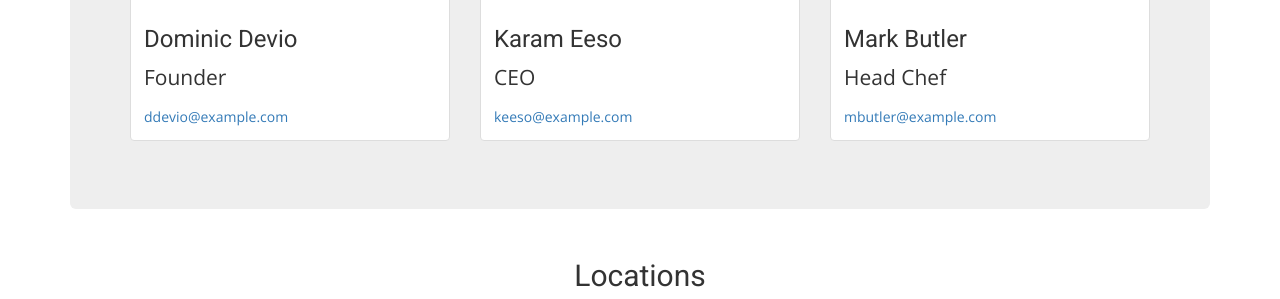
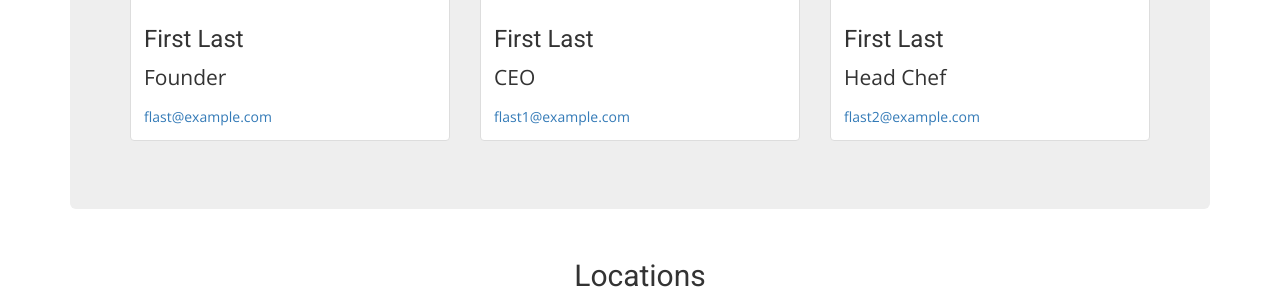
Before and after one commit to cmbdom/andromedaspace, a plain HTML site: page about.html in a window 1280 px wide. Shown: the part 738-1037 px from the top of the page. Drawn offline with nearby package versions, Linux system fonts and the light colour scheme.

Commit message:
Update about.html

```diff
--- a/about.html
+++ b/about.html
@@ -66,31 +66,31 @@
 
         <div class="col-sm-6 col-md-4">
           <div class="thumbnail">
-            <img src="img/devioheadshot.jpg" alt="...">
+            <img src="" alt="...">
             <div class="caption">
-              <h3>Dominic Devio</h3>
+              <h3>First Last</h3>
               <p>Founder</p>
-              <a href="mailto:#">ddevio@example.com</a>
+              <a href="mailto:#">flast@example.com</a>
             </div>
           </div>
         </div>
         <div class="col-sm-6 col-md-4">
           <div class="thumbnail">
-            <img src="img/eesoheadshot.jpg" alt="...">
+            <img src="" alt="...">
             <div class="caption">
-              <h3>Karam Eeso</h3>
+              <h3>First Last</h3>
               <p>CEO</p>
-              <a href="mailto:#">keeso@example.com</a>
+              <a href="mailto:#">flast1@example.com</a>
             </div>
           </div>
         </div>
         <div class="col-sm-6 col-md-4">
           <div class="thumbnail">
-            <img src="img/butlerheadshot.jpg" alt="...">
+            <img src="" alt="...">
             <div class="caption">
-              <h3>Mark Butler</h3>
+              <h3>First Last</h3>
               <p>Head Chef</p>
-              <a href="mailto:#">mbutler@example.com</a>
+              <a href="mailto:#">flast2@example.com</a>
             </div>
           </div>
         </div>
```
